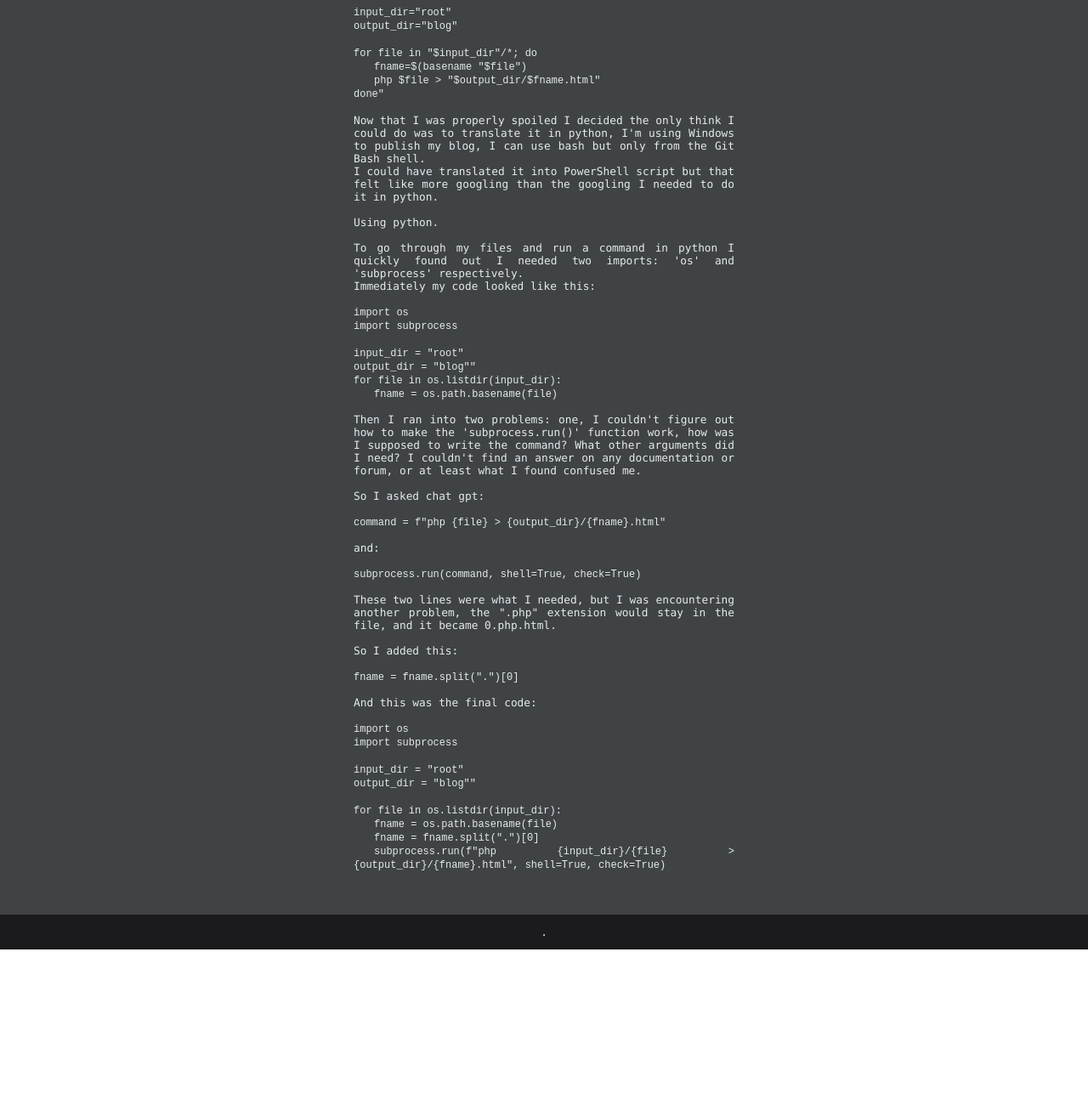
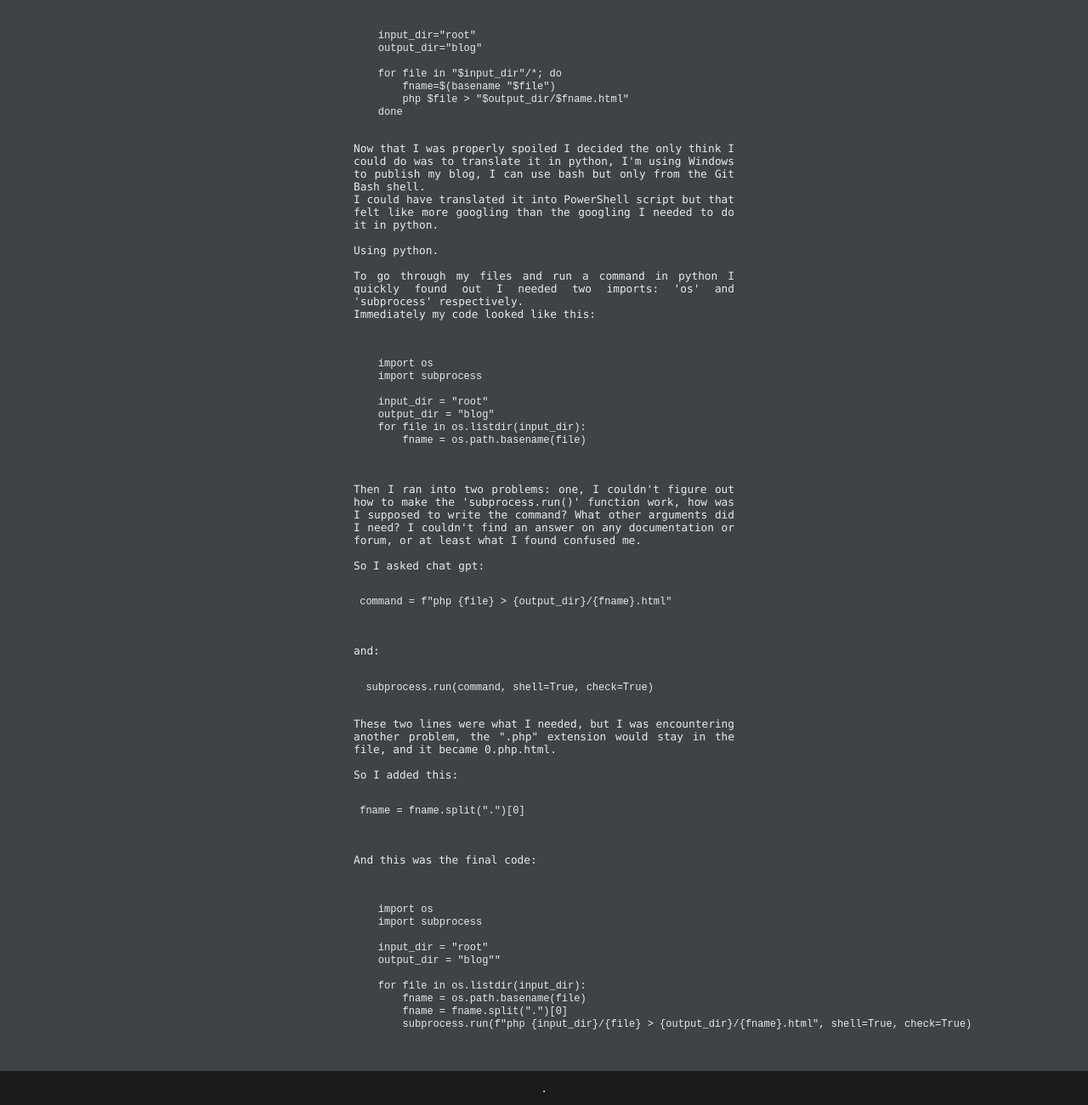
Before and after one commit to ori-des/ori-des.github.io, a plain HTML site: page blog/1.html in a window 1280 px wide. Shown: the part 829-2129 px from the top of the page at 85% size. Before the commit the page ends 1946 px from the top, so only its background shows below. Drawn offline with Linux system fonts and the light colour scheme.

Commit message:
Update formatting

```diff
--- a/blog/1.html
+++ b/blog/1.html
@@ -35,17 +35,17 @@ Using bash.<br>
 <br>
 This was my friend's solution using a bash script:<br>
 <br>
+<pre>
 <code>
-input_dir="root"<br>
-output_dir="blog"<br>
-<br>
-for file in "$input_dir"/*; do<br>
-&emsp;&emsp;fname=$(basename "$file")<br>
-&emsp;&emsp;php $file > "$output_dir/$fname.html"<br>
-done"<br>
-<br>
+    input_dir="root"
+    output_dir="blog"
+
+    for file in "$input_dir"/*; do
+        fname=$(basename "$file")
+        php $file > "$output_dir/$fname.html"
+    done
 </code>
-
+</pre>
 Now that I was properly spoiled I decided the only think I could do was to translate it in python, I'm using Windows to publish my blog, I can use bash but only from the Git Bash shell.<br>
 I could have translated it into PowerShell script but that felt like more googling than the googling I needed to do it in python.<br>
 <br>
@@ -54,47 +54,51 @@ Using python.<br>
 To go through my files and run a command in python I quickly found out I needed two imports: 'os' and 'subprocess' respectively.<br>
 Immediately my code looked like this:<br>
 <br>
+<pre>
 <code>
-import os<br>
-import subprocess<br>
-<br>
-input_dir = "root"<br>
-output_dir = "blog""<br>
-for file in os.listdir(input_dir):<br>
-&emsp;&emsp;fname = os.path.basename(file)<br>
+    import os
+    import subprocess
+
+    input_dir = "root"
+    output_dir = "blog"
+    for file in os.listdir(input_dir):
+        fname = os.path.basename(file)
 </code>
+</pre>
 <br>
 Then I ran into two problems: one, I couldn't figure out how to make the 'subprocess.run()' function work, how was I supposed to write the command? What other arguments did I need? I couldn't find an answer on any documentation or forum, or at least what I found confused me.<br>
 <br>
 So I asked chat gpt:<br>
 <br>
-<code>command = f"php {file} > {output_dir}/{fname}.html"</code><br>
+<pre><code> command = f"php {file} > {output_dir}/{fname}.html"</code></pre><br>
 <br>
 and:<br>
 <br>
-<code>subprocess.run(command, shell=True, check=True)</code><br>
+<pre>
+<code>  subprocess.run(command, shell=True, check=True)</code></pre>
 <br>
 These two lines were what I needed, but I was encountering another problem, the ".php" extension would stay in the file, and it became 0.php.html.<br>
 <br>
 So I added this:<br>
 <br>
-<code>fname = fname.split(".")[0]</code><br>
+<pre><code> fname = fname.split(".")[0]</code></pre><br>
 <br>
 And this was the final code:<br>
 <br>
+<pre>
 <code>
-import os<br>
-import subprocess<br>
-<br>
-input_dir = "root"<br>
-output_dir = "blog""<br>
-<br>
-for file in os.listdir(input_dir):<br>
-&emsp;&emsp;fname = os.path.basename(file)<br>
-&emsp;&emsp;fname = fname.split(".")[0]<br>
-&emsp;&emsp;subprocess.run(f"php {input_dir}/{file} > {output_dir}/{fname}.html", shell=True, check=True)<br>
-<br></code>
-<br>
+    import os
+    import subprocess
+
+    input_dir = "root"
+    output_dir = "blog""
+
+    for file in os.listdir(input_dir):
+        fname = os.path.basename(file)
+        fname = fname.split(".")[0]
+        subprocess.run(f"php {input_dir}/{file} > {output_dir}/{fname}.html", shell=True, check=True)
+</code>
+</pre>
 
 
 </div>
```
